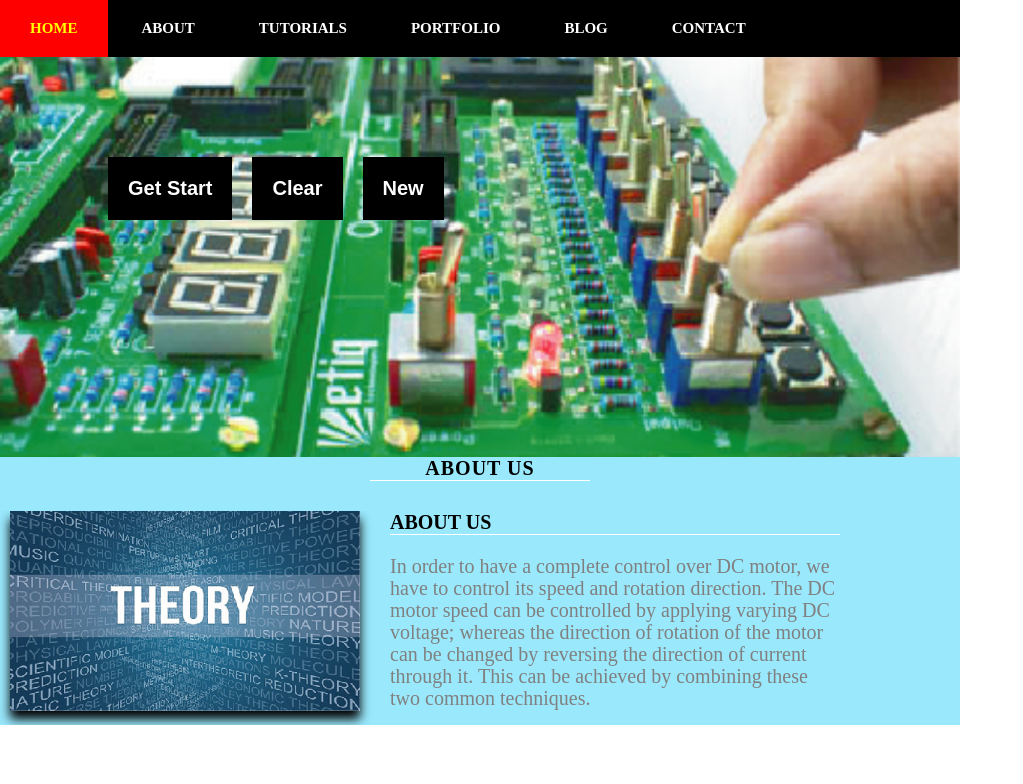
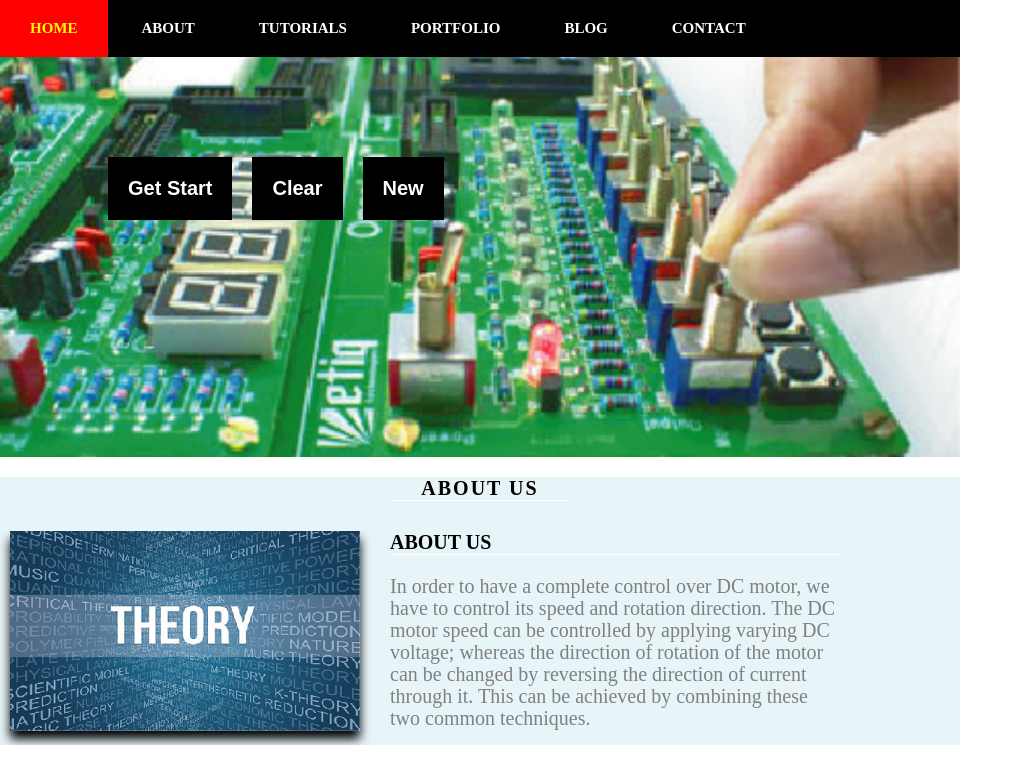
Before and after one commit to gmostofabd/8051-Tutorial-Home, a plain HTML site: page index.html in a window 1280 px wide. Shown: the whole page, without its empty margins (0-1023 px from the left). Drawn offline with Linux system fonts and the light colour scheme.

Commit message:
Update style.css

```diff
--- a/assets/style.css
+++ b/assets/style.css
@@ -80,11 +80,12 @@
 .about_section{
   width: 960px;
   height: auto;
-  background-color: rgb(153, 232, 252);
+  background-color: rgb(232, 245, 248);
+  margin-top: 20px;
 }
 
 .title{
-  width: 220px;
+  width: 180px;
   height: auto;
   margin: 0 auto;
 }
@@ -93,7 +94,7 @@
   font-size: 20px;
   font-weight: bold;
   text-transform: uppercase;
-  letter-spacing: 1px;
+  letter-spacing: 2px;
   border-bottom: 1px solid #fff;
   text-align: center;
   margin-bottom: 30px;
```
